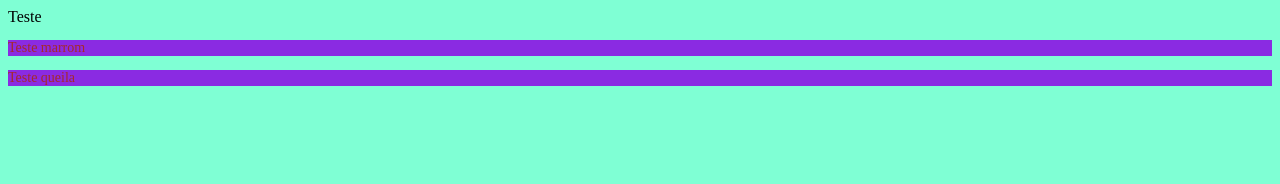
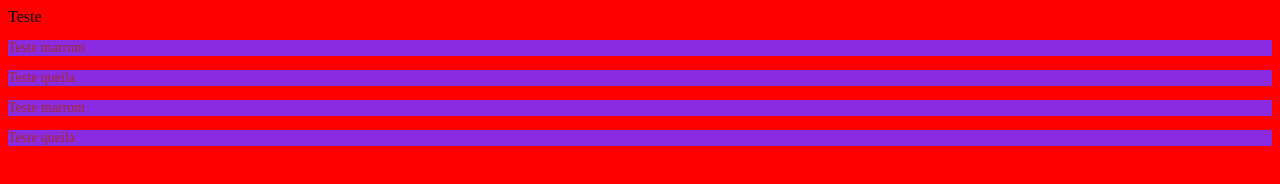
Before and after one commit to cristin17lb/cristin17lb.github.io, a plain HTML site: page index.html in a window 1280 px wide. Drawn offline with Linux system fonts and the light colour scheme.

Commit message:
teste merge

```diff
--- a/index.html
+++ b/index.html
@@ -10,5 +10,7 @@
     Teste
     <p>Teste marrom</p>
     <p>Teste queila</p>
+    <p>Teste marrom</p>
+    <p>Teste queila</p>
 </body>
 </html>
--- a/index.js
+++ b/index.js
@@ -1 +1,2 @@
-alert("testando")
+alert("testando");
+alert("testando");
--- a/style.css
+++ b/style.css
@@ -4,5 +4,5 @@ p{
     background-color: blueviolet;
 }
 body{
-    background-color: aquamarine;
+    background-color: #f00;
 }
```
